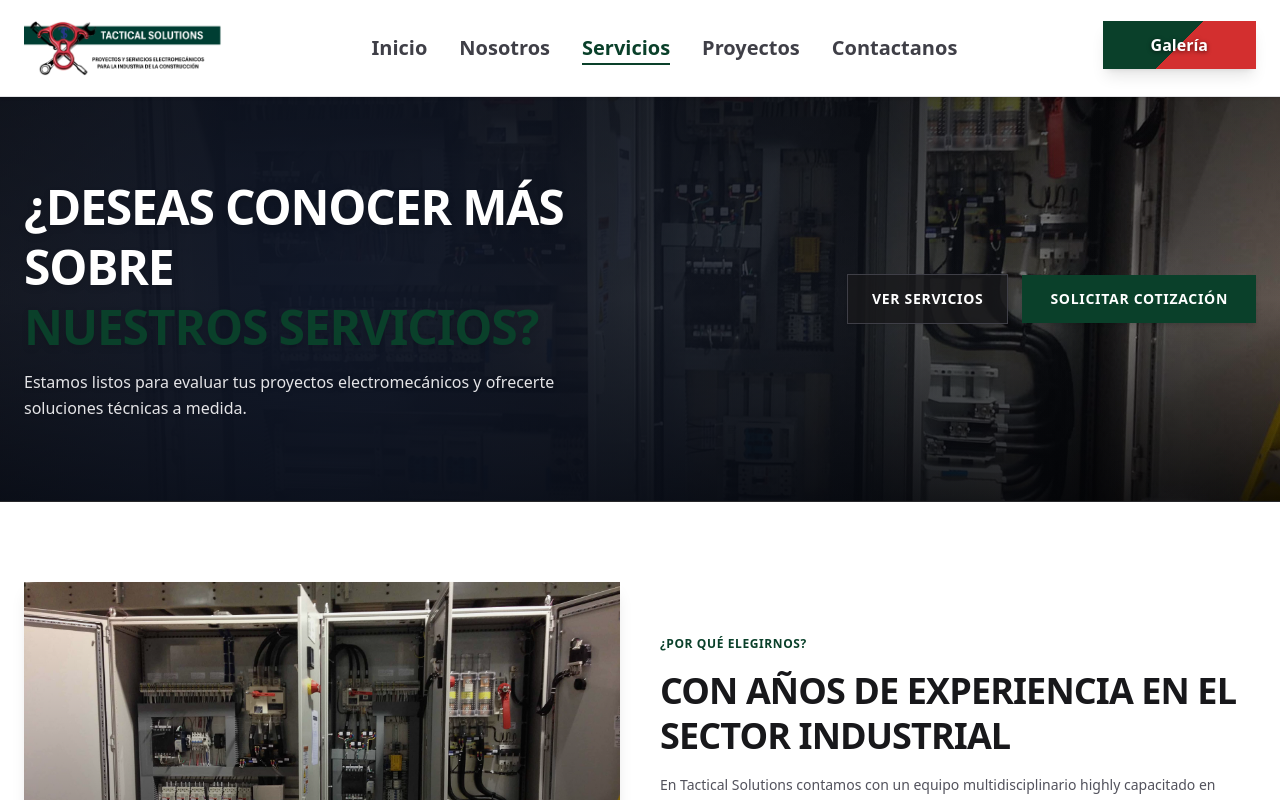
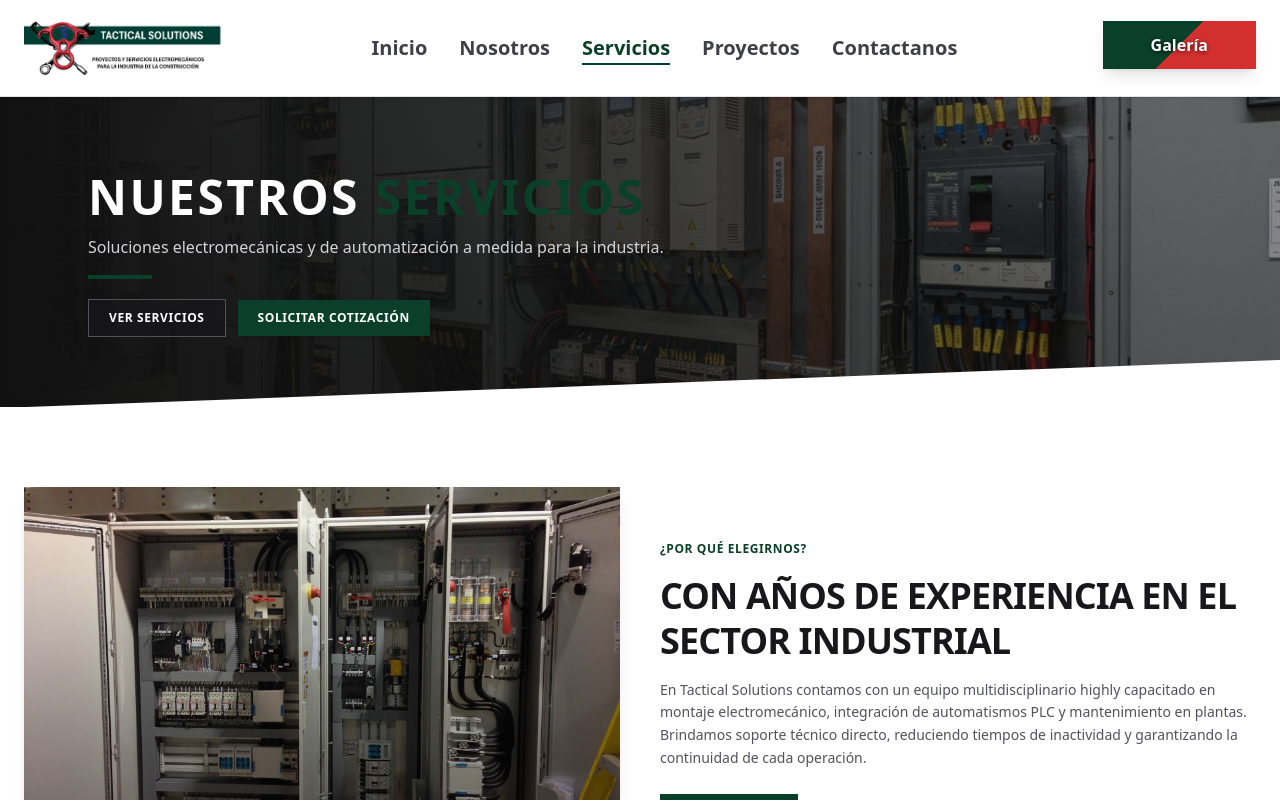
Before and after one commit to AbnerGM/Tactical-Solutions-web, a Next.js app: page /servicios in a window 1280 px wide. Shown: the top 800 px of the page. Built offline with nearby package versions, Linux system fonts and the light colour scheme.

Commit message:
mejora servicios

```diff
--- a/app/servicios/page.tsx
+++ b/app/servicios/page.tsx
@@ -1,5 +1,5 @@
 import type { Metadata } from "next";
-import ServiciosContent from "@/components/common/sevicios/ServiciosContent";
+import ServiciosContent from "@/components/sevicios/ServiciosContent";
 
 export const metadata: Metadata = {
   title: "Servicios Especializados en Automatización y Tableros | Tactical Solutions",
--- a/components/common/sevicios/ServiciosContent.tsx
+++ b/components/sevicios/ServiciosContent.tsx
@@ -206,53 +206,62 @@ export default function ServiciosContent() {
 
             {/* ========================================================= */}
             {/* ========================================================= */}
-            {/* 1. TOP BANNER / HERO CON SOMBREADO E IMAGEN DESTACADA */}
+            {/* 1. TOP BANNER / HERO COMPACTO CON IMAGEN DE GALERÍA */}
             {/* ========================================================= */}
-            <section className="relative bg-tactical-dark text-white py-14 sm:py-16 md:py-20 overflow-hidden border-b border-zinc-800">
-                {/* Imagen de fondo nítida y visible */}
-                <div className="absolute inset-0 z-0">
+            <section className="relative w-full h-[220px] sm:h-[280px] md:h-[310px] bg-tactical-dark text-white flex items-center font-sans overflow-hidden">
+                {/* Imagen de fondo — imagen de galería (montaje CCM) */}
+                <div className="absolute -inset-2 z-0">
                     <Image
-                        src="/images/inicio/tablero.jpg"
-                        alt="Tableros eléctricos y automatización industrial"
+                        src="/images/galeria/montaje-ccm.jpg"
+                        alt="Montaje electromecánico y centro de control de motores"
                         fill
-                        className="object-cover object-center scale-100 sm:scale-105 filter brightness-95 contrast-105"
+                        className="object-cover object-center"
                         priority
                     />
                 </div>
 
-                {/* Capas de sombreado elegante para contraste */}
-                <div className="absolute inset-0 bg-gradient-to-r from-tactical-dark/95 via-tactical-dark/75 to-tactical-dark/25 z-[1]" />
-                <div className="absolute inset-0 bg-gradient-to-t from-black/80 via-transparent to-black/40 z-[1]" />
-                <div className="absolute inset-0 bg-[radial-gradient(circle_at_25%_50%,rgba(15,23,42,0.85)_0%,rgba(15,23,42,0.2)_70%,transparent_100%)] z-[1]" />
+                {/* Capa de sombreado lateral consistente con BannerContacto */}
+                <div className="absolute inset-0 bg-gradient-to-r from-[var(--color-tactical-dark)] via-[var(--color-tactical-dark)]/80 to-[var(--color-tactical-dark)]/40 z-[1]" />
 
-                <div className="relative max-w-7xl mx-auto px-6 flex flex-col md:flex-row items-start md:items-center justify-between gap-8 z-10">
-                    <div className="max-w-2xl">
-                        <h2 className="text-2xl sm:text-3xl md:text-4xl lg:text-5xl font-black tracking-tight uppercase leading-tight text-white drop-shadow-md">
-                            ¿Deseas conocer más sobre <br className="hidden sm:inline" />
-                            <span className="text-tactical-green">
-                                nuestros servicios?
-                            </span>
-                        </h2>
+                {/* Contenido del banner */}
+                <div className="relative max-w-6xl mx-auto px-6 w-full z-10">
+                    <h1 className="text-2xl sm:text-3xl md:text-5xl font-sans font-black uppercase tracking-wider text-white leading-tight">
+                        Nuestros{" "}
+                        <span className="text-[var(--color-tactical-green)]">
+                            Servicios
+                        </span>
+                    </h1>
+                    <p className="text-xs sm:text-sm md:text-base font-sans font-medium text-zinc-300 mt-2 max-w-xl">
+                        Soluciones electromecánicas y de automatización a medida para la industria.
+                    </p>
+                    <div className="w-16 h-1 bg-[var(--color-tactical-green)] mt-4" />
 
-                        <p className="text-zinc-200 text-sm sm:text-base mt-3 max-w-xl font-medium leading-relaxed drop-shadow-sm">
-                            Estamos listos para evaluar tus proyectos electromecánicos y ofrecerte soluciones técnicas a medida.
-                        </p>
-                    </div>
-
-                    <div className="flex flex-wrap items-center gap-3.5 w-full md:w-auto">
+                    {/* Botones de acción compactos */}
+                    <div className="flex flex-wrap items-center gap-3 mt-5">
                         <a
                             href="#catalogo-servicios"
-                            className="px-6 py-3.5 bg-zinc-900/80 hover:bg-zinc-800 text-white font-bold text-xs sm:text-sm uppercase tracking-wider transition-colors border border-zinc-700 text-center flex-1 md:flex-none shadow"
+                            className="px-5 py-2.5 bg-zinc-900/70 hover:bg-zinc-800 text-white font-sans font-bold text-[10px] sm:text-xs uppercase tracking-wider transition-colors border border-zinc-600 text-center"
                         >
                             Ver Servicios
                         </a>
                         <Link
                             href="/contacto"
-                            className="px-7 py-3.5 bg-tactical-green hover:bg-emerald-800 text-white font-bold text-xs sm:text-sm uppercase tracking-wider transition-colors shadow-md text-center flex-1 md:flex-none"
+                            className="px-5 py-2.5 bg-[var(--color-tactical-green)] hover:bg-emerald-900 text-white font-sans font-bold text-[10px] sm:text-xs uppercase tracking-wider transition-colors shadow-md text-center"
                         >
                             Solicitar Cotización
                         </Link>
                     </div>
+                </div>
+
+                {/* Corte diagonal inferior SVG — consistente con BannerContacto */}
+                <div className="absolute -bottom-[1px] left-0 right-0 w-full overflow-hidden leading-none z-20 pointer-events-none">
+                    <svg
+                        viewBox="0 0 1200 120"
+                        preserveAspectRatio="none"
+                        className="relative block w-full h-8 sm:h-10 md:h-12 fill-current text-white scale-[1.02]"
+                    >
+                        <path d="M1200 0L0 120H1200V0Z" />
+                    </svg>
                 </div>
             </section>
 
```
